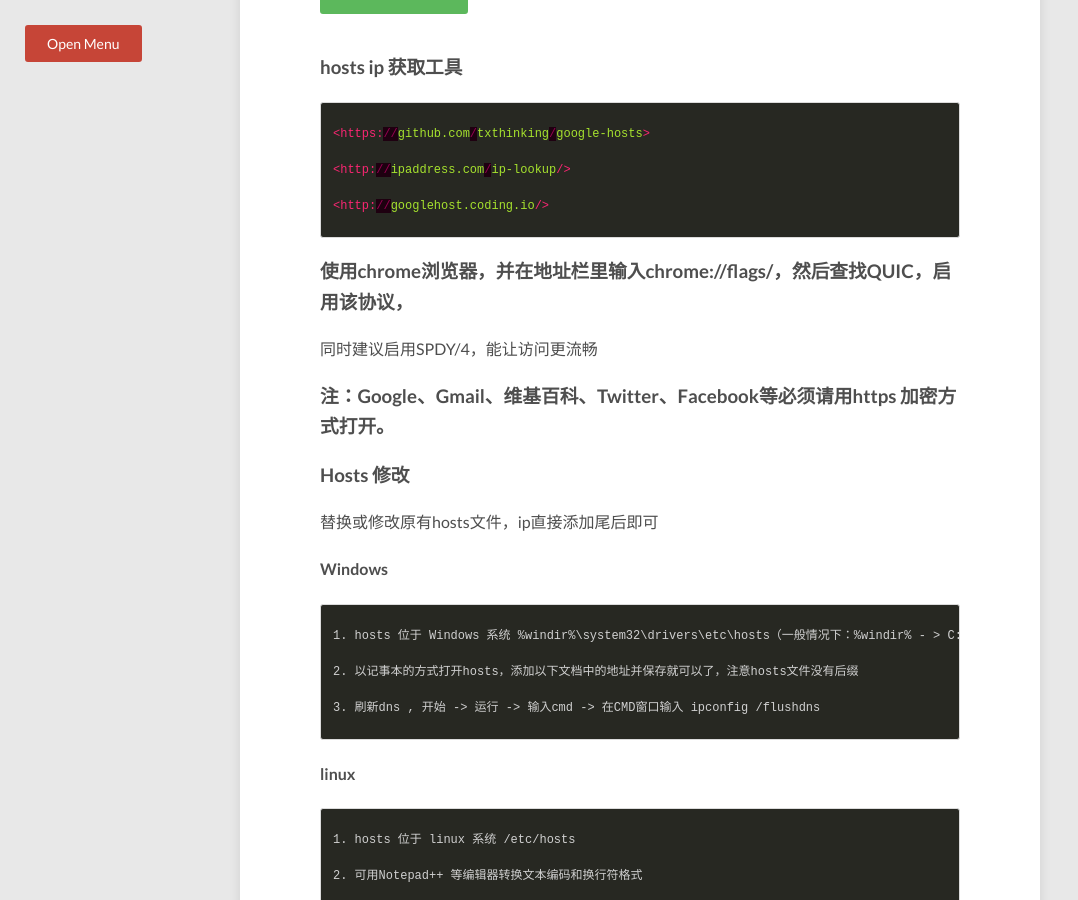
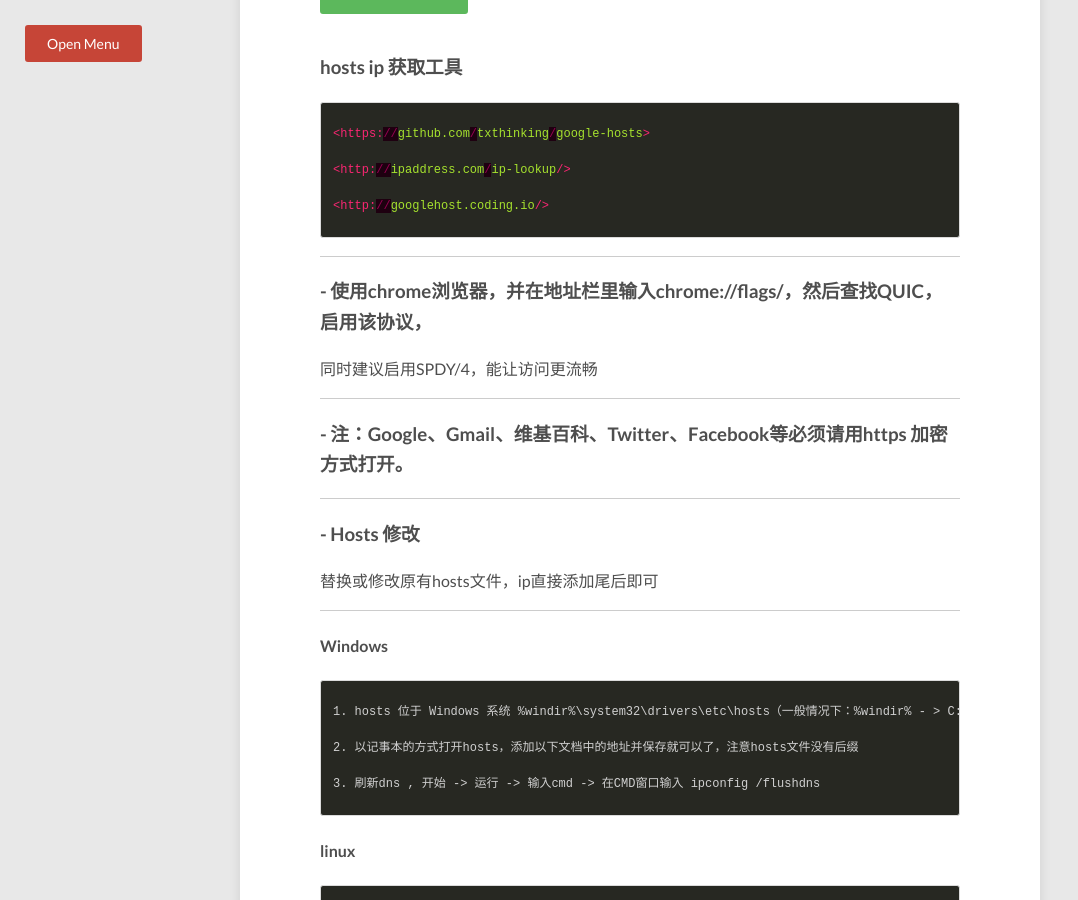
Before and after one commit to tengbinlive/tengbinlive.github.io, a Jekyll site: the page built from _posts/2016-04-11-live.md, in a window 1280 px wide and 900 px high, scrolled down 529 px. Shown: the whole window, without its empty margins (0-1078 px from the left). Built offline with Jekyll 4.4.1, drawn with Linux system fonts in a browser that asks for light colours; nearby versions of some CDN libraries.

Commit message:
no message

```diff
--- a/_posts/2016-04-11-live.md
+++ b/_posts/2016-04-11-live.md
@@ -19,16 +19,22 @@
 <http://googlehost.coding.io/>
 {% endhighlight %}
 
-### 使用chrome浏览器，并在地址栏里输入chrome://flags/，然后查找QUIC，启用该协议，
+---
+
+### - 使用chrome浏览器，并在地址栏里输入chrome://flags/，然后查找QUIC，启用该协议，
 同时建议启用SPDY/4，能让访问更流畅
 
-### 注：Google、Gmail、维基百科、Twitter、Facebook等必须请用https 加密方式打开。
+---
 
-### Hosts 修改
+### - 注：Google、Gmail、维基百科、Twitter、Facebook等必须请用https 加密方式打开。
+
+---
+
+### - Hosts 修改
 
 替换或修改原有hosts文件，ip直接添加尾后即可
 
-
+---
 
 #### Windows
 {% highlight html %}
@@ -77,4 +83,6 @@
 2. 可用Notepad++ 等编辑器转换文本编码和换行符格式
 {% endhighlight %}
 
+---
+
 #### 通用刷新DNS方法：拔网线(断网) -> 插网线(重新连接网络)
```
